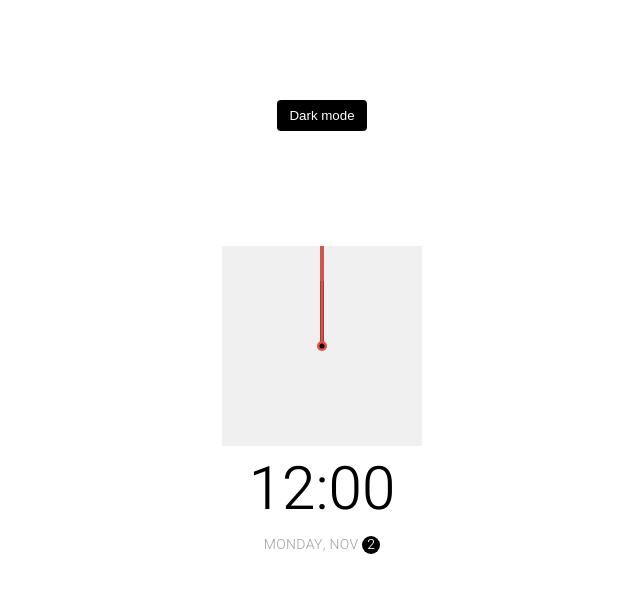
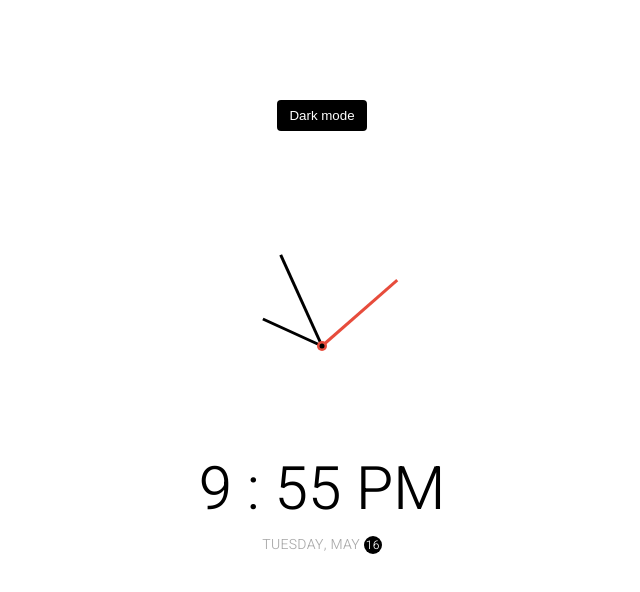
Before and after one commit to PrabinaRegmi/themeClock-MP-19, a plain HTML site: page index.html in a window 1280 px wide. Shown: the whole page, without its empty margins (318-958 px from the left). Drawn offline with Linux system fonts and the light colour scheme.

Commit message:
write js code, modify some last minute css, remove hardcode from html

```diff
--- a/app.js
+++ b/app.js
@@ -0,0 +1,98 @@
+const hourEl = document.querySelector(".hour");
+const minuteEl = document.querySelector(".minute");
+const secondEl = document.querySelector(".second");
+const timeEl = document.querySelector(".time");
+const dayEl = document.querySelector(".day");
+const toggleEl = document.querySelector(".toggle");
+
+const days = [
+  "Sunday",
+  "Monday",
+  "Tuesday",
+  "Wednesday",
+  "Thursday",
+  "Friday",
+  "Saturday",
+];
+
+const months = [
+  "Jan",
+  "Feb",
+  "March",
+  "Apr",
+  "May",
+  "Jun",
+  "Jul",
+  "Aug",
+  "Sep",
+  "Oct",
+  "Nov",
+  "Dec",
+];
+
+// to toggle between light and dark mode
+toggleEl.addEventListener("click", (e) => {
+  const html = document.querySelector("html");
+  if (html.classList.contains("dark")) {
+    html.classList.remove("dark");
+    e.target.innerHTML = "Dark mode";
+  } else {
+    html.classList.add("dark");
+    e.target.innerHTML = "Light mode";
+  }
+});
+
+// to make clock function
+function setTime() {
+  const time = new Date();
+  const month = time.getMonth();
+  const day = time.getDay();
+  const date = time.getDate();
+  const hour = time.getHours();
+  //   hour%12 to make time in the form of 1 to 12 hours
+  const hourForClock = hour % 12;
+  const minute = time.getMinutes();
+  const second = time.getSeconds();
+  const ampm = hour >= 12 ? "PM" : "AM";
+
+  hourEl.style.transform = `translate(-50%, -100%) rotate(${scale(
+    hourForClock,
+    0,
+    11,
+    0,
+    360
+  )}deg)`;
+
+  minuteEl.style.transform = `translate(-50%, -100%) rotate(${scale(
+    minute,
+    0,
+    59,
+    0,
+    360
+  )}deg)`;
+
+  secondEl.style.transform = `translate(-50%, -100%) rotate(${scale(
+    second,
+    0,
+    59,
+    0,
+    360
+  )}deg)`;
+
+  timeEl.innerHTML = `${hourForClock} : ${
+    minute < 10 ? `0${minute}` : minute
+  } ${ampm}`;
+
+  dayEl.innerHTML = `${days[day]}, ${months[month]} <span class="circle">${date}`;
+}
+
+// this is to map a range of numbers to another range of numbers(got from stackoverflow)
+// in our case from time (0 to 11) to deg (0 to 360)
+const scale = (number, inMin, inMax, outMin, outMax) => {
+  return ((number - inMin) * (outMax - outMin)) / (inMax - inMin) + outMin;
+};
+
+setTime();
+
+// We need to make those needles move
+setInterval(setTime, 1000);
--- a/index.html
+++ b/index.html
@@ -18,8 +18,8 @@
         <div class="center-point"></div>
       </div>
       <!-- time will be introduced by javascript but we hardcoated to make css styles  -->
-      <div class="time">12:00</div>
-      <div class="day">Monday, Nov <span class="circle">2</span></div>
+      <div class="time"></div>
+      <div class="day"></div>
     </div>
     <script src="app.js"></script>
   </body>
--- a/style.css
+++ b/style.css
@@ -1,4 +1,4 @@
-@import url("https://fonts.googleapis.com/css2?family=Heebo:300&display=swap");
+@import url("https://fonts.googleapis.com/css2?family=Heebo:wght@300&display=swap");
 
 * {
   box-sizing: border-box;
@@ -62,7 +62,6 @@ body {
   position: relative;
   width: 200px;
   height: 200px;
-  background-color: #f0f0f0;
 }
 
 .needle {
@@ -74,6 +73,7 @@ body {
   background-color: var(--primary-color);
   /* we want to rotate from bottom center */
   transform-origin: bottom center;
+  transition: all 0.3s ease-in;
 }
 
 .needle.hour {
@@ -91,6 +91,7 @@ body {
   transform: translate(-50%, -100%) rotate(0deg);
   height: 100px;
   background-color: #e74c3c;
+  transition: none;
 }
 
 .center-point {
@@ -132,6 +133,7 @@ body {
 .day .circle {
   background-color: var(--primary-color);
   color: var(--secondary-color);
+  font-size: 12px;
   width: 18px;
   height: 18px;
   border-radius: 50%;
```
